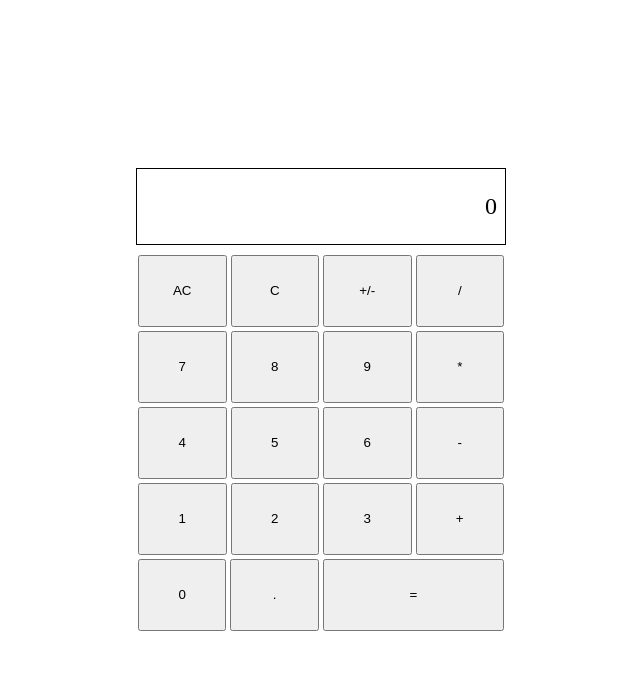
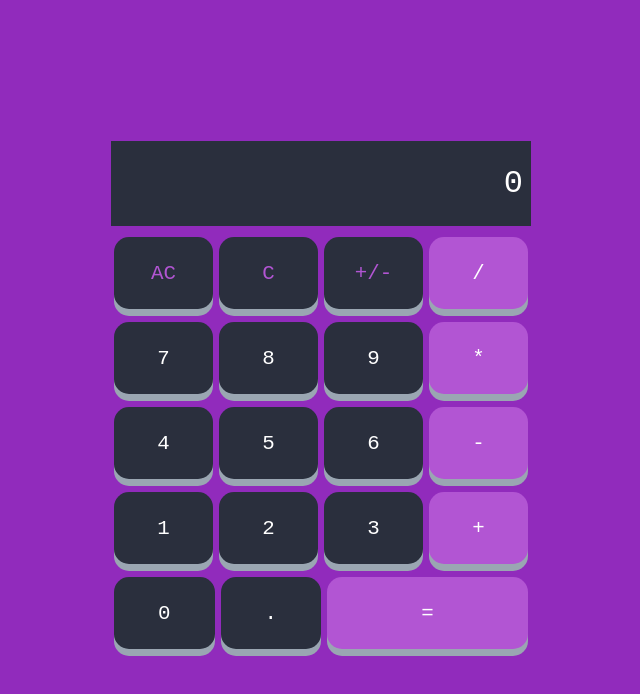
Before and after one commit to Popovdn/Calculator, a plain HTML site: page index.html in a window 1280 px wide. Shown: the whole page, without its empty margins (319-959 px from the left). Drawn offline with Linux system fonts and the light colour scheme.

Commit message:
feat: add button animations and final styling

```diff
--- a/index.html
+++ b/index.html
@@ -1,11 +1,16 @@
 <!doctype html>
 <html lang="en">
+
 <head>
     <meta charset="UTF-8" />
     <meta name="viewport" content="width=device-width, initial-scale=1.0" />
     <title>Calculator</title>
     <script defer src="./src.js"></script>
     <link rel="stylesheet" href="./styles.css" />
+    <link rel="preconnect" href="https://fonts.googleapis.com">
+    <link rel="preconnect" href="https://fonts.gstatic.com" crossorigin>
+    <link href="https://fonts.googleapis.com/css2?family=Roboto+Condensed:ital,wght@0,100..900;1,100..900&display=swap"
+        rel="stylesheet">
 </head>
 
 <body>
@@ -51,4 +56,5 @@
         </div>
     </div>
 </body>
+
 </html>
--- a/src.js
+++ b/src.js
@@ -4,6 +4,7 @@ const clearAllButton = document.querySelector(".clear-all");
 const clearButton = document.querySelector(".clear");
 const equalButton = document.querySelector(".equal");
 const negateButton = document.querySelector(".negation");
+const operators = [...document.querySelectorAll(".operator")];
 keypad.addEventListener("click", updateDisplay);
 clearAllButton.addEventListener("click", clearAll);
 clearButton.addEventListener("click", clear);
@@ -62,11 +63,14 @@ function updateDisplay(e) {
   if (e.target.classList.contains("digit")) {
     if (display.innerText === "0") {
       display.innerText = "";
+      operators.forEach((operator) => (operator.style["opacity"] = "1"));
     } else if (clearInputScreenFlag) {
       // * Clears input screen so user can input second operand, then resets flag for next operation
       display.innerText = "";
       clearInputScreenFlag = false;
       operatorSelectedFlag = true;
+
+      operators.forEach((operator) => (operator.style["opacity"] = "1"));
     }
     display.innerText += buttonValue;
   }
@@ -81,6 +85,8 @@ function updateDisplay(e) {
 
   if (e.target.classList.contains("operator")) {
     clearInputScreenFlag = true;
+    operators.forEach((operator) => { operator.style["opacity"] = "1"; });
+    e.target.style["opacity"] = "0.7";
   }
 }
 
--- a/styles.css
+++ b/styles.css
@@ -1,6 +1,7 @@
 * {
     margin: 0;
     padding: 0;
+    font-family: 'Courier New', Courier, monospace;
 }
 
 *,
@@ -14,11 +15,12 @@
     display: flex;
     align-items: center;
     justify-content: center;
+    background-color: #912BBC;
 }
 
 .wrapper {
-    width: 70%;
-    max-width: 370px;
+    width: 80%;
+    max-width: 420px;
 }
 .calculator-keypad > * {
     display: flex;
@@ -27,18 +29,50 @@
 button {
     flex: 1;
     height: 4.5rem;
-    margin: 2px;
+    margin: 3px;
+    margin-bottom: 10px;
+    color: white;
+    font-size: 1.3em;
+    cursor: pointer;
+    outline: none;
+    border: none;
+    border-radius: 15px;
+    box-shadow: 0 7px #9AA6B2;
 }
 
+button:hover {
+    opacity: 0.5;
+}
+
+button:active {
+    box-shadow: 0 1px #912BBC;
+    transform: translateY(5px);
+  }
+
 .calculator-keypad > div:nth-child(5) > button:nth-child(3) {
-    flex-grow: 2.1;
+    flex-grow: 2;
 }
 
 .calculator-display {
-    border: 1px solid black;
     margin-bottom: .5rem;
     padding: 1.5rem 0.5rem 1.5rem;
     overflow: hidden;
-    font-size: 1.5em;
+    font-size: 2em;
     text-align: end;
+    background-color: rgb(42, 47, 61);
+    color: white;
 }
+
+.clear, .clear-all, .negation {
+    background-color: rgb(42, 47, 61);
+    color: rgb(178, 85, 211);
+}
+
+.operator, .equal {
+    background-color: rgb(178, 85, 211);
+}
+
+.digit, .decimal {
+    /* background-color: rgb(160, 146, 250); */
+    background-color: rgb(42, 47, 61);
+}
```
Lines whose indentation alone changed are shown as unchanged.
